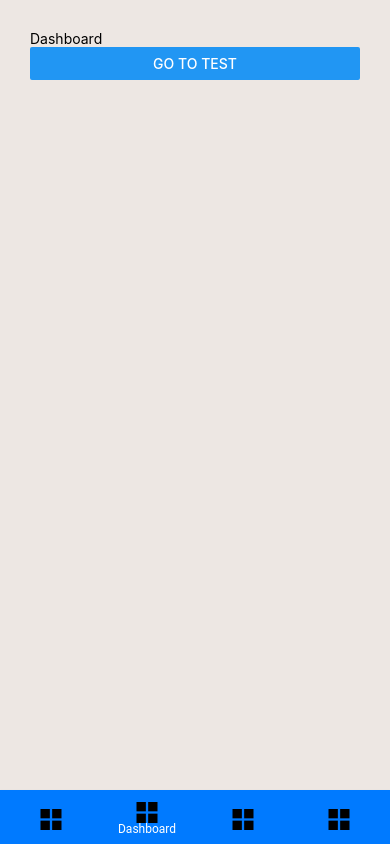
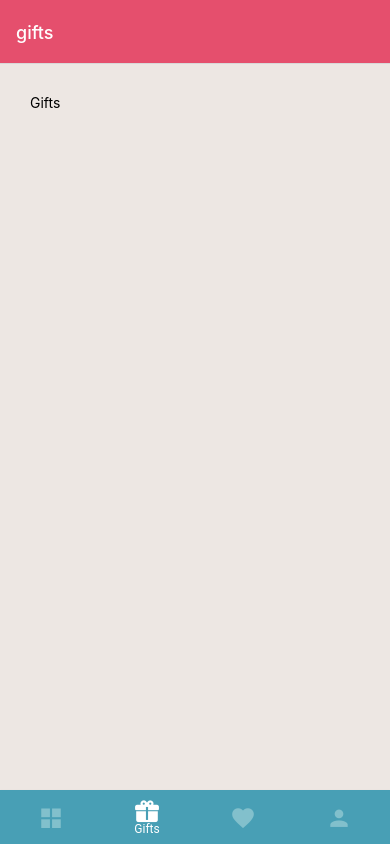
Before and after one commit to eliqwamo/Whatogift-Client, a React Native app in the folder whatogift/: screen /giftsTab in a window 390 px wide. Built offline with nearby package versions, Linux system fonts and the light colour scheme.

Commit message:
23112022

```diff
--- a/whatogift/src/navigation/index.js
+++ b/whatogift/src/navigation/index.js
@@ -1,12 +1,15 @@
 //IMPORT NAVIGATION LIBS
 import { createNativeStackNavigator } from '@react-navigation/native-stack';
 import { createMaterialBottomTabNavigator } from '@react-navigation/material-bottom-tabs';
+import Colors from '../utilis/AppColors';
 
 //IMPORT ICONS
 import MaterialCommunityIcons from 'react-native-vector-icons/MaterialCommunityIcons';
+import MaterialIcons from 'react-native-vector-icons/MaterialIcons';
 
 //IMPORT SCREENS
-import Dashboard from '../screens/dashboard';
+import Dashboard, {screenOptions as DashboardScreenOptions} from '../screens/dashboard';
+
 import Test from '../screens/dashboard/Test';
 import Gifts from '../screens/gifts';
 import Favorites from '../screens/favorites';
@@ -16,16 +19,52 @@ import Login from '../screens/account/Login';
 import Signup from '../screens/account/Signup';
 import Verify from '../screens/account/Verify';
 
+
+const defaultOptions = {
+    headerStyle: { backgroundColor: Colors.pink },
+    headerTintColor: Colors.white
+}
+
+
 //CREATE STACK
 const DashboardStackNavigator = createNativeStackNavigator();
 export const DashboardStack = () => {
     return(
-        <DashboardStackNavigator.Navigator>
-            <DashboardStackNavigator.Screen name='dashboard' component={Dashboard} />
+        <DashboardStackNavigator.Navigator screenOptions={defaultOptions}>
+            <DashboardStackNavigator.Screen name='dashboard' component={Dashboard} options={DashboardScreenOptions} />
             <DashboardStackNavigator.Screen name='test' component={Test} />
         </DashboardStackNavigator.Navigator>
     )
 }
+
+//CREATE STACK
+const GiftsStackNavigator = createNativeStackNavigator();
+export const GiftsStack = () => {
+    return(
+        <GiftsStackNavigator.Navigator screenOptions={defaultOptions}>
+            <GiftsStackNavigator.Screen name='gifts' component={Gifts} />
+        </GiftsStackNavigator.Navigator>
+    )
+}
+//CREATE STACK
+const FavoriteStackNavigator = createNativeStackNavigator();
+export const FavoriteStack = () => {
+    return(
+        <FavoriteStackNavigator.Navigator screenOptions={defaultOptions}>
+            <FavoriteStackNavigator.Screen name='favorite' component={Favorites} />
+        </FavoriteStackNavigator.Navigator>
+    )
+}
+//CREATE STACK
+const ProfileStackNavigator = createNativeStackNavigator();
+export const ProfileStack = () => {
+    return(
+        <ProfileStackNavigator.Navigator screenOptions={defaultOptions}>
+            <ProfileStackNavigator.Screen name='profile' component={Profile} />
+        </ProfileStackNavigator.Navigator>
+    )
+}
+
 
 
 
@@ -42,22 +81,19 @@ export const AccountStack = () => {
     )
 }
 
-
-
-
 //CREATE TABS
 const AppTab = createMaterialBottomTabNavigator();
 export const TabsNavigator = () => {
     return(
-        <AppTab.Navigator>
+        <AppTab.Navigator activeColor={Colors.white} inactiveColor={Colors.light_blue} barStyle={{backgroundColor:Colors.ocean}}>
             <AppTab.Screen name='dashboardTab' component={DashboardStack}
-                options={{ tabBarLabel: 'Dashboard', tabBarIcon: () => (<MaterialCommunityIcons name='view-grid' size={28} />) }} />
-            <AppTab.Screen name='giftsTab' component={Dashboard}
-                options={{ tabBarLabel: 'Dashboard', tabBarIcon: () => (<MaterialCommunityIcons name='view-grid' size={28} />) }} />
-            <AppTab.Screen name='favoriteTab' component={Dashboard}
-                options={{ tabBarLabel: 'Dashboard', tabBarIcon: () => (<MaterialCommunityIcons name='view-grid' size={28} />) }} />
-            <AppTab.Screen name='profileTab' component={Dashboard}
-                options={{ tabBarLabel: 'Dashboard', tabBarIcon: () => (<MaterialCommunityIcons name='view-grid' size={28} />) }} />
+                options={{ tabBarLabel: 'Dashboard', tabBarIcon: ({color}) => (<MaterialCommunityIcons name='view-grid' color={color} size={26} />) }} />
+            <AppTab.Screen name='giftsTab' component={GiftsStack}
+                options={{ tabBarLabel: 'Gifts', tabBarIcon: ({color}) => (<MaterialCommunityIcons color={color} name='gift' size={26} />) }} />
+            <AppTab.Screen name='favoriteTab' component={FavoriteStack}
+                options={{ tabBarLabel: 'Favorite', tabBarIcon: ({color}) => (<MaterialIcons color={color} name='favorite' size={26} />) }} />
+            <AppTab.Screen name='profileTab' component={ProfileStack}
+                options={{ tabBarLabel: 'Profile', tabBarIcon: ({color}) => (<MaterialCommunityIcons color={color} name='account' size={26} />) }} />
         </AppTab.Navigator>
     )
 }
--- a/whatogift/src/screens/dashboard/index.js
+++ b/whatogift/src/screens/dashboard/index.js
@@ -1,14 +1,15 @@
 import React, {useEffect,useCallback, useState} from 'react'
-import { View, Text, Button} from 'react-native';
+import { View, Text, Button, Alert} from 'react-native';
 import Style from '../../utilis/AppStyle';
 import AsyncStorage from '@react-native-async-storage/async-storage';
+import MaterialIcons from 'react-native-vector-icons/MaterialIcons';
+import Colors from '../../utilis/AppColors';
+
 
 const Dashboard = (props) => {
 
     const [token, setToken] = useState('');
-
     const getDataFromAsync = useCallback(async ()=> {
-        console.log('2');
         const dataFromAsync = await AsyncStorage.getItem('Token');
         if(dataFromAsync != null){
             console.log('3');
@@ -22,8 +23,6 @@ const Dashboard = (props) => {
         getDataFromAsync();
     },[getDataFromAsync])
 
-    console.log(token);
-
     return(
         <View style={Style.container}>
             <Text>Dashboard</Text>
@@ -32,4 +31,14 @@ const Dashboard = (props) => {
     )
 }
 
+export const screenOptions = (navData) => {
+    return {
+        headerTitle: 'Overview',
+        headerShown: true,
+        headerRight: () => (
+            <MaterialIcons onPress={() => {navData.navigation.navigate('test')}} name='settings' color={Colors.white} size={26} />
+        )
+    }
+}
+
 export default Dashboard;
--- a/whatogift/src/utilis/AppColors.js
+++ b/whatogift/src/utilis/AppColors.js
@@ -5,5 +5,6 @@ export default {
     ocean: '#489FB5',
     dark_blue: '#16697A',
     white: '#ffffff',
-    black: '#000000'
+    black: '#000000',
+    pink: '#E54F6D'
 }
```
Also changed, not shown: 1 other file (tests, documents, lock files or other folders).
